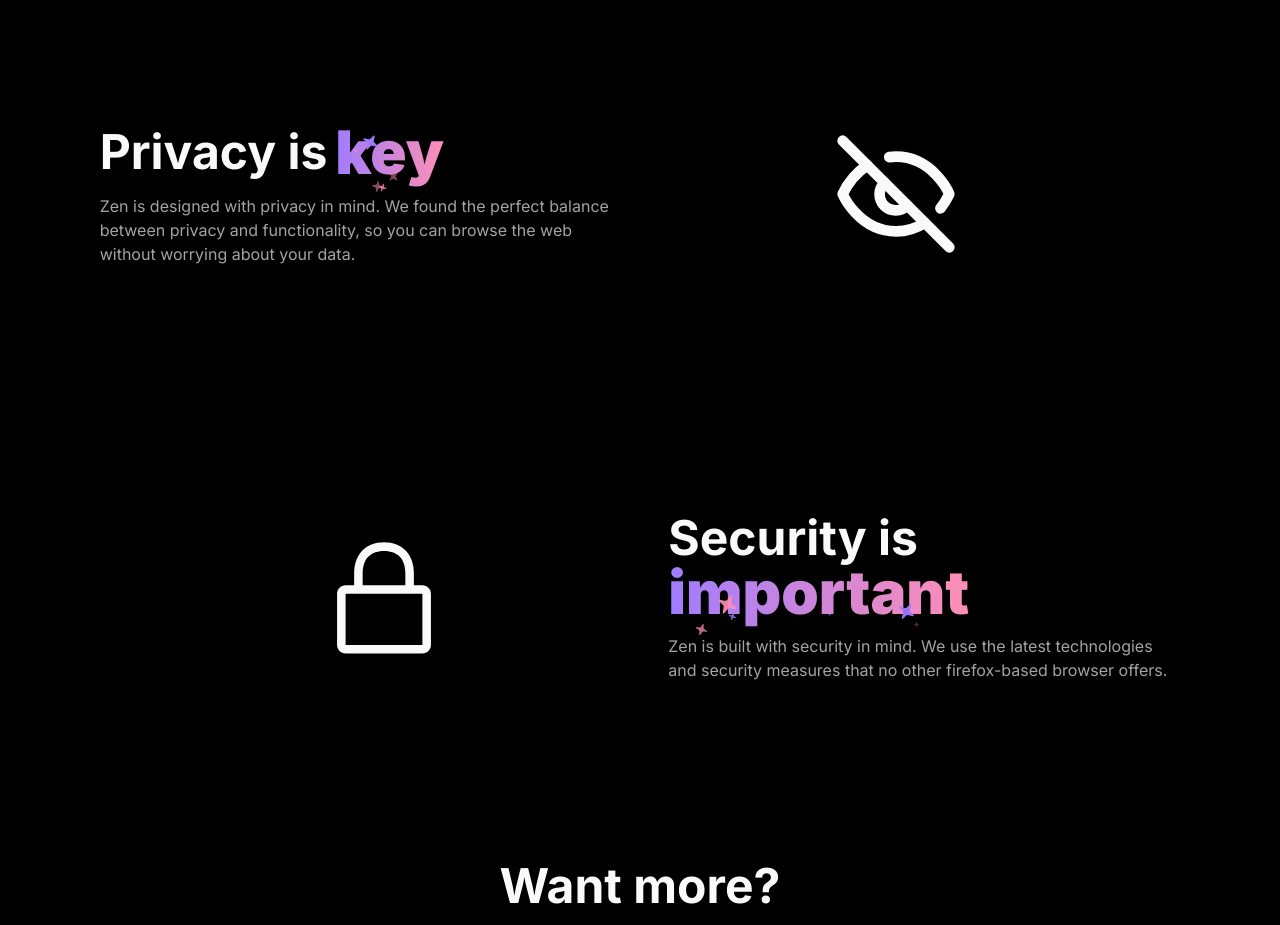
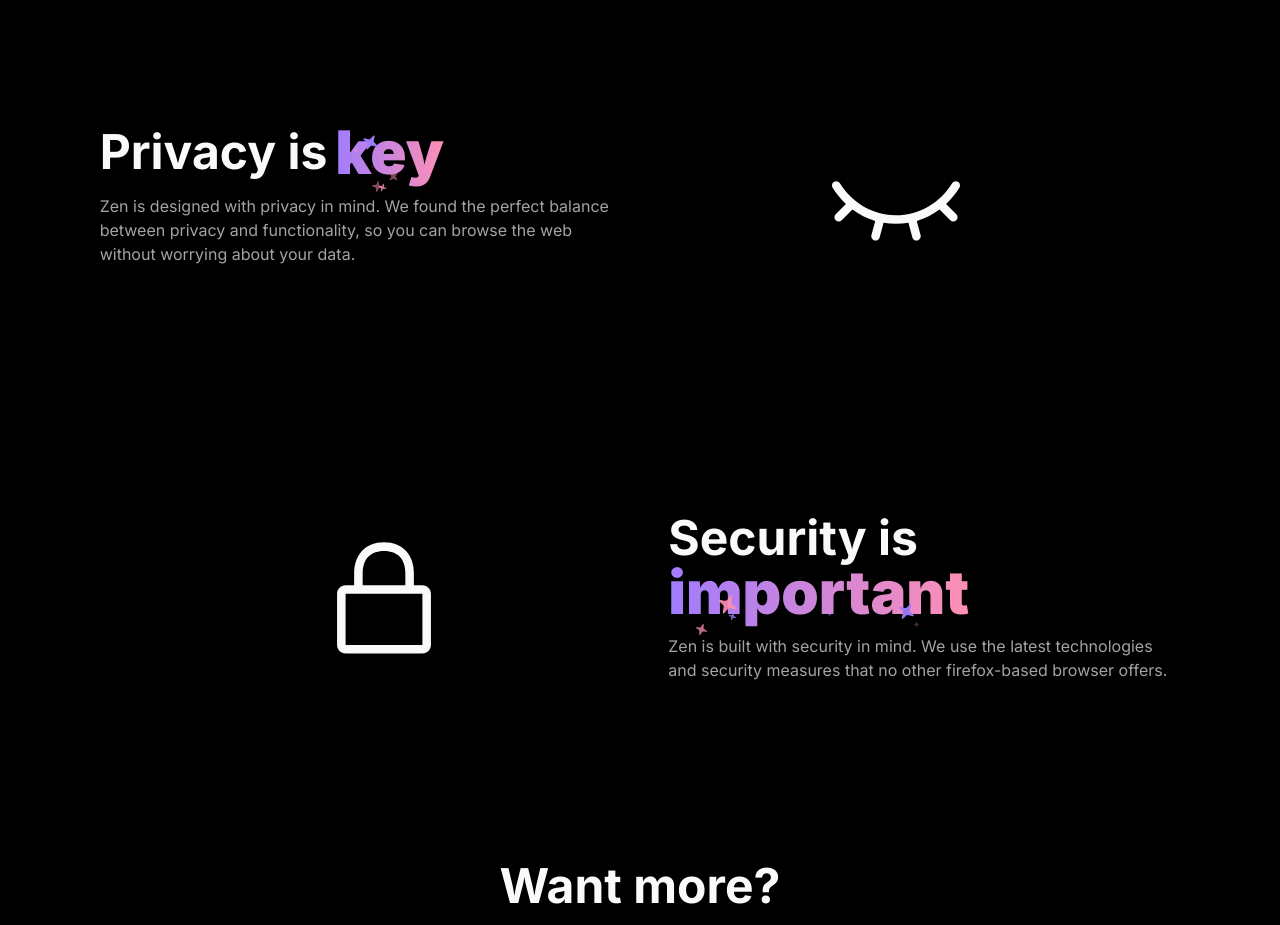
Before and after one commit to zen-browser/www, a Next.js app: page / in a window 1280 px wide. Shown: the part 4340-5265 px from the top of the page. Built offline with nearby package versions, Linux system fonts and the light colour scheme.

Commit message:
refactor: Update Features component layout for improved responsiveness

```diff
--- a/src/components/features.tsx
+++ b/src/components/features.tsx
@@ -14,7 +14,7 @@ import {
   TableRow,
 } from "./ui/table";
 import { CheckIcon, EyeIcon, EyeOffIcon, RabbitIcon, XIcon } from "lucide-react";
-import { LockClosedIcon, QuestionMarkIcon } from "@radix-ui/react-icons";
+import { EyeClosedIcon, LockClosedIcon, QuestionMarkIcon } from "@radix-ui/react-icons";
 import ShineBorder from "./ui/shine-border";
 import SparklesText from "./ui/sparkles-text";
 
@@ -179,7 +179,7 @@ export default function Features() {
               Zen is designed with privacy in mind. We found the perfect balance between privacy and functionality, so you can browse the web without worrying about your data.
             </p>
           </div>
-          <EyeOffIcon className="mx-auto hidden md:block w-32 h-32" />
+          <EyeClosedIcon className="mx-auto hidden md:block w-32 h-32" />
         </div>
         <div className="flex flex-col lg:flex-row w-full mt-52 p-5 justify-between items-center">
           <LockClosedIcon className="mx-auto hidden md:block w-32 h-32" />
```
